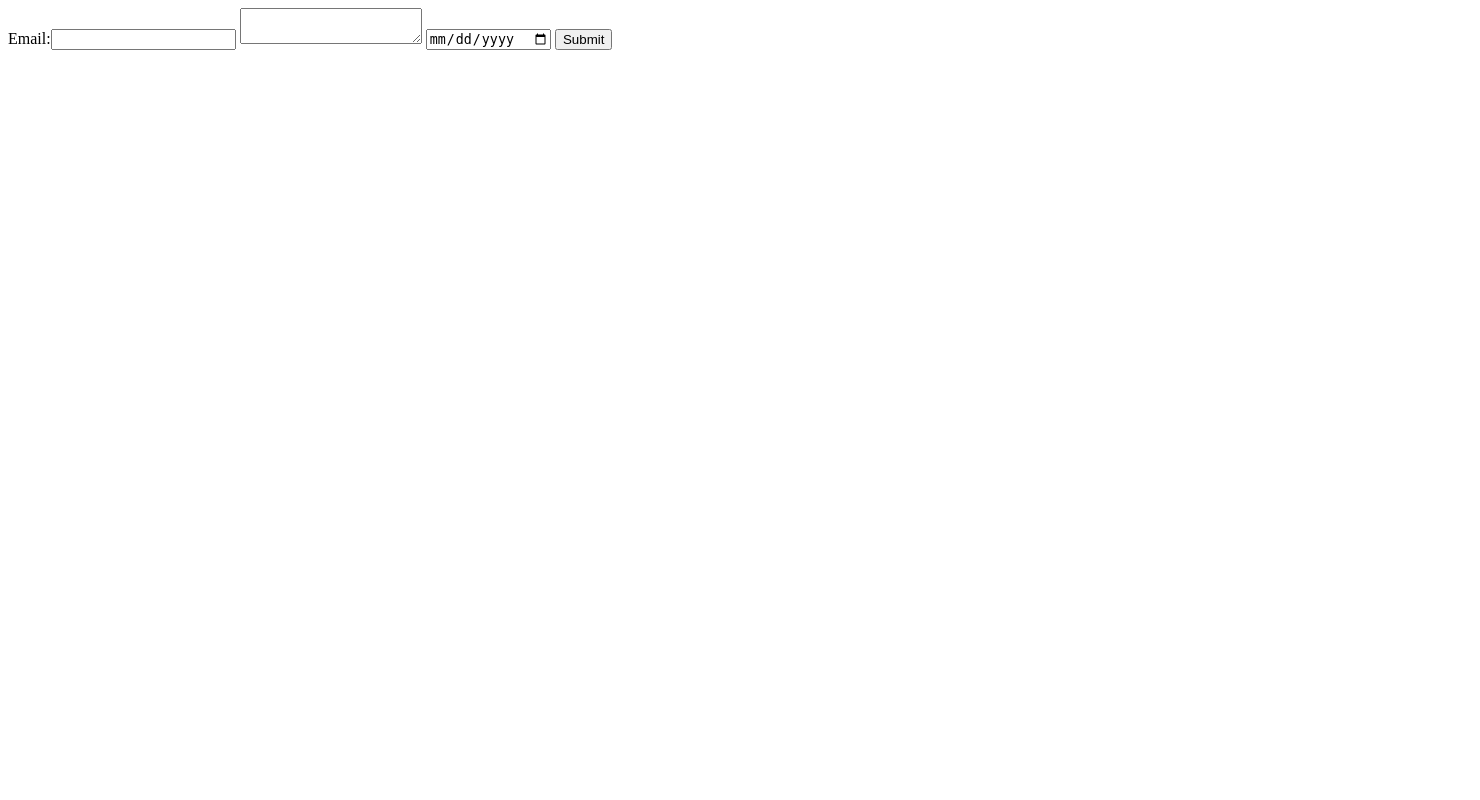
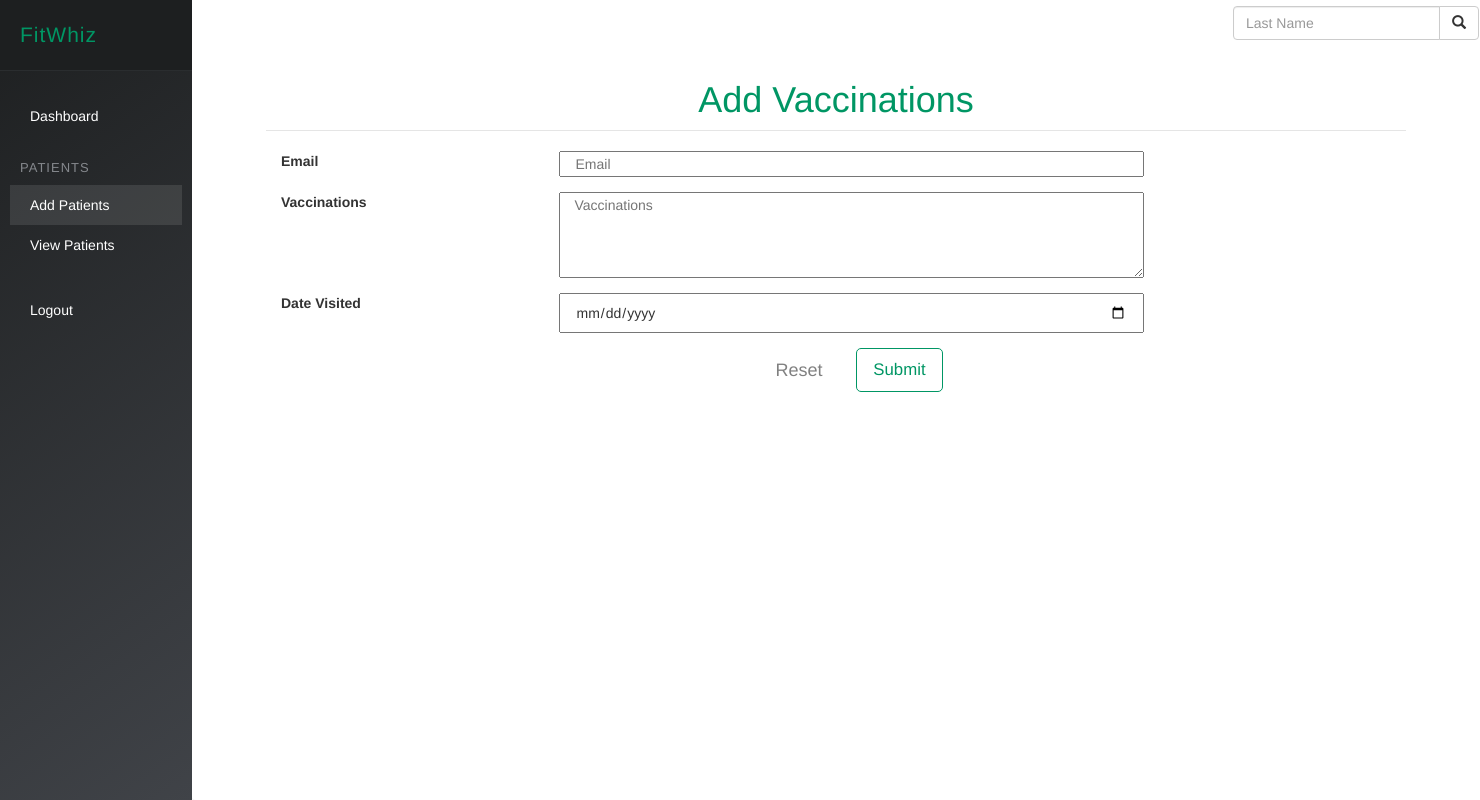
Before and after one commit to Harishwar/CMPE295-Project, a Django app: page /doctorsView/addUserVaccination in a window 1480 px wide; the page is wider, and only the part inside the window is pictured. Before the commit the part shown is almost empty. Run offline with Django 3.2, Linux system fonts and the light colour scheme; parts of the project's set-up code (start-up, migrations or seed data) failed here and were passed over; some libraries are stand-ins or nearby versions.

Commit message:
Added Vaccinations

```diff
--- a/Web/webapplication/templates/index.html
+++ b/Web/webapplication/templates/index.html
@@ -103,8 +103,7 @@
                 <div class="modal-body">
                     <!-- Login Form -->
                     <form action="doctorsView/login" class="form-horizontal" method="POST" role="form">
-                    {% csrf_token %}
-
+                        {% csrf_token %}
                         <input type="email" class="form-control" name="email" placeholder="Email">
                         <br>
                         <input type="password" class="form-control" name="password" placeholder="Password">
--- a/Web/webapplication/templates/vaccination.html
+++ b/Web/webapplication/templates/vaccination.html
@@ -1,19 +1,106 @@
-<html>
+<!DOCTYPE html>
+<html lang="">
+
 <head>
- <script>
-    function getLocalUserName(){
-    document.getElementById('email').value=localStorage.getItem('patient_email');
+    {% load staticfiles %}
+    <meta charset="utf-8">
+    <meta http-equiv="X-UA-Compatible" content="IE=edge">
+    <meta name="viewport" content="width=device-width, initial-scale=1">
+    <title>Add Allergies</title>
+    <!-- Bootstrap CSS -->
+    <link href="{%static 'css/bootstrap/bootstrap.min.css'%}" rel="stylesheet">
+    <!-- Custom Stylesheet -->
+    <link rel="stylesheet" type="text/css" href="{%static 'css/common.css'%}">
+    <link rel="stylesheet" type="text/css" href="{%static 'css/addallergies.css'%}">
+    <script>
+    function getLocalUserName() {
+        document.getElementById('email').value = localStorage.getItem('patient_email');
     }
     </script>
 </head>
-<body onload="getLocalUserName()">
-<form method="post" action="addUserVaccination">
-{% csrf_token %}
-Email:<input type="text" name="email" id="email"></input>
-<textarea name="vaccination"></textarea>
-<input type="date"  name="date_visited" id="date_visited" title="Date Visited"  placeholder="mm/dd/yyyy">
 
-<input type="submit"/>
-</form>
+<body onload=getLocalUserName()>
+    <!-- NavBar -->
+    <nav id="menu" class="menu">
+        <header class="menu-header">
+            <span class="menu-header-title">FitWhiz</span>
+        </header>
+        <section class="menu-section">
+            <ul class="menu-section-list">
+                <li><a href="/doctorsView/dashboard.html">Dashboard</a></li>
+            </ul>
+        </section>
+        <section class="menu-section">
+            <h3 class="menu-section-title">Patients</h3>
+            <ul class="menu-section-list">
+                <li><a href="/doctorsView/addPatient" class="active">Add Patients</a></li>
+                <li><a href="/doctorsView/viewUsers">View Patients</a></li>
+            </ul>
+        </section>
+        <section class="menu-section">
+            <ul class="menu-section-list">
+                <li><a href="/">Logout</a></li>
+            </ul>
+        </section>
+    </nav>
+    <!-- End NavBar -->
+    <!-- Content -->
+    <div id="content" class="panel">
+        <!-- Header -->
+        <header id="header">
+            <button id="navbar-toggle" class="js-slideout-toggle"><i class="glyphicon glyphicon-menu-hamburger"></i></button>
+            <div id="searchBar">
+                <form role="search" method="get" action="getUserByLastName">
+                    <div class="input-group">
+                        <input type="text" class="form-control" placeholder="Last Name" name="searchTerm">
+                        <div class="input-group-btn">
+                            <button class="btn btn-default" type="submit"><i class="glyphicon glyphicon-search"></i>
+                            </button>
+                        </div>
+                    </div>
+                </form>
+            </div>
+        </header>
+        <!-- End Header -->
+        <!-- Vaccinations -->
+        <br>
+        <div class="container">
+            <h1 class="lightGreen"><center>Add Vaccinations</center></h1>
+            <form method="POST" action="addUserVaccination" class="form-horizontal" role="form">
+                <legend></legend>
+                <div class="container">
+                    {% csrf_token %}
+                    <div class="form-group">
+                        <label for="email" class="col-xs-3 col-sm-3">Email</label>
+                        <input type="email" class="col-xs-8 col-sm-6" name="email" id="email" class="form-control" value="" required="required" title="Email" placeholder="Email">
+                    </div>
+                    <div class="form-group">
+                        <label for="address" class="col-xs-3 col-sm-3">Vaccinations</label>
+                        <textarea rows="4" class="col-xs-8 col-sm-6" name="vaccination" id="vaccination" class="form-control" value="" title="Vaccination" placeholder="Vaccinations"></textarea>
+                    </div>
+                    <div class="form-group">
+                        <label for="dob" class="col-xs-3 col-sm-3">Date Visited</label>
+                        <input type="date" class="col-xs-8 col-sm-6" name="date_visited" id="date_visited" class="form-control" value="" title="Date Visited" placeholder="mm/dd/yyyy" required>
+                    </div>
+                    <div class="text-center">
+                        <input type="reset" value="Reset" class="btn btn-lg btn-light">&emsp;
+                        <input type="submit" value="Submit" class="btn btn-lg btn-dark">
+                    </div>
+                </div>
+                <br>
+            </form>
+        </div>
+        <!-- End Vaccinations -->
+    </div>
+    <!-- End Content -->
+    <!-- jQuery -->
+    <script src="{%static 'js/jquery-2.1.1.min.js'%}"></script>
+    <!-- Bootstrap JavaScript -->
+    <script src="{%static 'js/bootstrap.min.js'%}"></script>
+    <!-- Slideout.js -->
+    <script src="{%static 'js/slideout.min.js'%}"></script>
+    <!-- Custom Initialization Script -->
+    <script src="{%static 'js/init.js'%}"></script>
 </body>
+
 </html>
```
Also changed, not shown: Web/webapplication/templates/addAllergies.html (+13 -23 lines), Web/webapplication/templates/addSensor.html (+2 -12 lines), Web/webapplication/templates/dashboard.html (+7 -11 lines), Web/webapplication/templates/viewUsers.html (+0 -9 lines).
